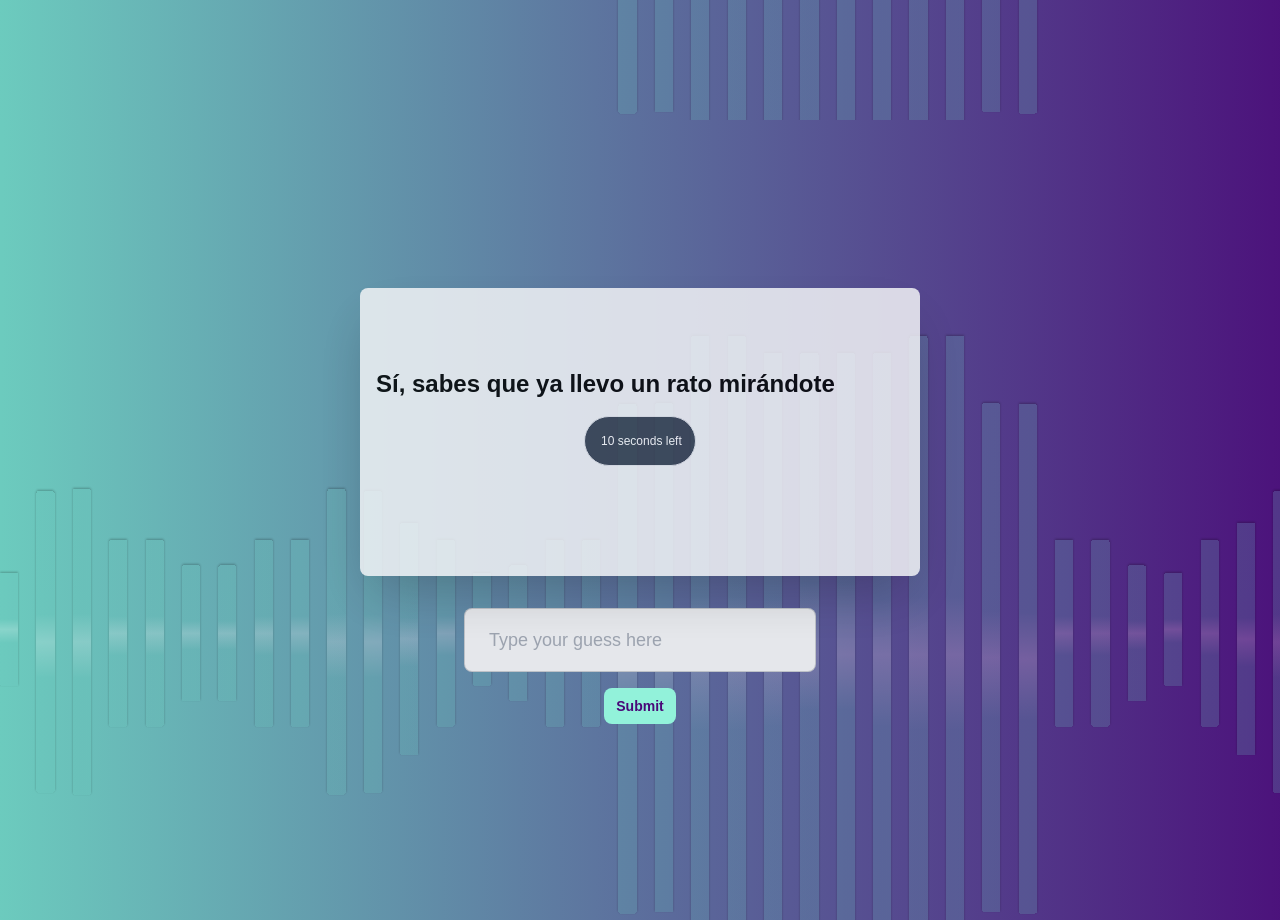
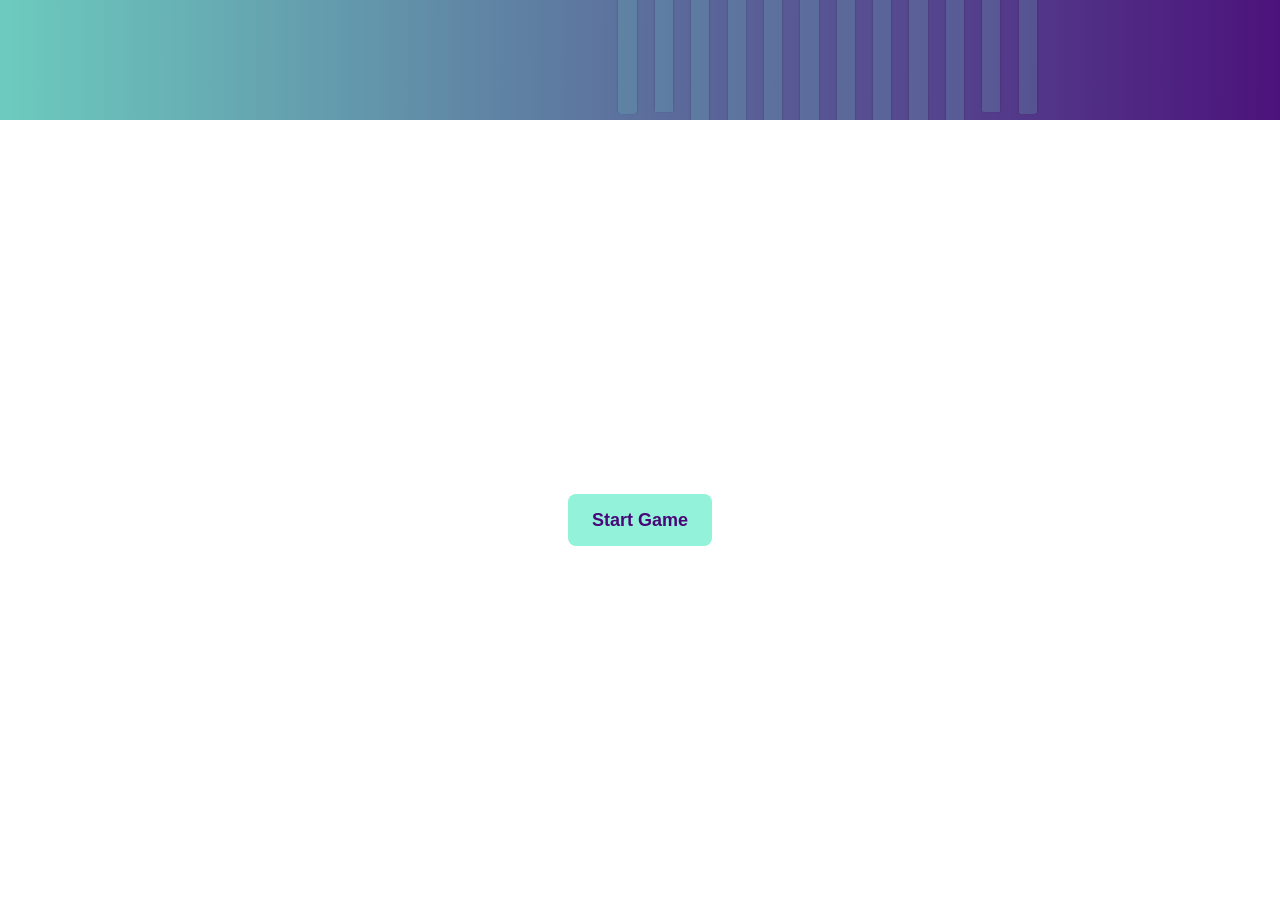
Before and after one commit to songifi/lyricsflip, a Next.js app in the folder frontend/: page / in a window 1280 px wide. Shown: the part 680-1600 px from the top of the page. Built offline with nearby package versions, Linux system fonts and the light colour scheme.

Commit message:
refactored code to match preferred architecture

```diff
--- a/frontend/app/page.js
+++ b/frontend/app/page.js
@@ -1,4 +1,4 @@
-import Game from "@/components/GameSection";
+import Game from "@/components/game/GameSection";
 import HeroSection from "@/components/HeroSection";
 
 export default function Home() {
--- a/frontend/components/GameSection.jsx
+++ /dev/null
@@ -1,102 +0,0 @@
-"use client";
-import React, { useState } from "react";
-import GameCard from "../components/GameCard";
-import { useGameData } from "@/hooks/useGameData";
-
-const POINTS_PER_CORRECT = 10;
-const REVIVE_COST = 5;
-
-const Game = () => {
-  const [currentQuestionIndex, setCurrentQuestionIndex] = useState(0);
-  const [points, setPoints] = useState(0);
-  const [questionsCompleted, setQuestionsCompleted] = useState(0);
-
-  const { questions, loading, error, refreshQuestions } = useGameData(10);
-
-  const handleTimeout = () => {
-    console.log("Time's up!");
-  };
-
-  const handleSuccess = () => {
-    setPoints((prev) => prev + POINTS_PER_CORRECT);
-    setQuestionsCompleted((prev) => prev + 1);
-    console.log("Congratulations! +10 points awarded.");
-
-    // If we're at the end of questions array, refresh questions and reset index
-    if (currentQuestionIndex === questions.length - 1) {
-      refreshQuestions();
-      setCurrentQuestionIndex(0);
-    } else {
-      setCurrentQuestionIndex((prev) => prev + 1);
-    }
-  };
-
-  const handleRevive = () => {
-    if (points >= REVIVE_COST) {
-      setPoints((prev) => prev - REVIVE_COST);
-      return true;
-    }
-    return false;
-  };
-
-  const handleGameReset = () => {
-    refreshQuestions();
-    setPoints(0);
-    setCurrentQuestionIndex(0);
-    setQuestionsCompleted(0);
-  };
-
-  if (loading) {
-    return (
-      <div className="h-screen flex items-center justify-center">
-        <div className="animate-spin rounded-full h-32 w-32 border-b-2 border-gray-900"></div>
-      </div>
-    );
-  }
-
-  if (error) {
-    return (
-      <div className="h-screen flex items-center justify-center">
-        <div className="text-center">
-          <h2 className="text-2xl font-bold text-red-600 mb-4">
-            Error Loading Questions
-          </h2>
-          <p className="text-gray-700 mb-4">{error}</p>
-          <button
-            onClick={refreshQuestions}
-            className="px-4 py-2 bg-blue-500 text-white rounded hover:bg-blue-600"
-          >
-            Try Again
-          </button>
-        </div>
-      </div>
-    );
-  }
-
-  return (
-    <div
-      id="game"
-      style={{
-        backgroundImage: "url('/img/hero-background.svg')",
-        backgroundRepeat: "no-repeat",
-        height: "100vh",
-      }}
-    >
-      <div className="p-10 h-full w-full">
-        <GameCard
-          lyricsSnippet={questions[currentQuestionIndex]?.lyricsSnippet}
-          correctAnswer={questions[currentQuestionIndex]?.correctAnswer}
-          onTimeout={handleTimeout}
-          onSuccess={handleSuccess}
-          onRevive={handleRevive}
-          onReset={handleGameReset}
-          points={points}
-          questionsCompleted={questionsCompleted}
-          // isLastQuestion={false}
-        />
-      </div>
-    </div>
-  );
-};
-
-export default Game;
--- a/frontend/components/GameCard.jsx
+++ b/frontend/components/game/GameCard.jsx
@@ -1,83 +1,100 @@
 "use client";
 
-import { useState, useEffect } from "react";
+import React, { useState, useEffect } from "react";
+import { motion } from "framer-motion";
 import Confetti from "react-confetti";
-import { motion } from "framer-motion";
+import { useGameStore } from "../../store/gameStore";
 
-const REVIVE_COST = 5;
+const GameCard = ({ lyricsSnippet, correctAnswer }) => {
+  const {
+    handleSuccess,
+    handleRevive,
+    resetGame,
+    setRandomQuestion,
+    points,
+    questionsCompleted,
+    gameStatus,
+    setGameStatus,
+  } = useGameStore();
 
-const GameCard = ({
-  lyricsSnippet,
-  correctAnswer,
-  onTimeout,
-  onSuccess,
-  onRevive,
-  onReset,
-  points,
-  questionsCompleted,
-  // isLastQuestion,
-}) => {
   const [guess, setGuess] = useState("");
   const [timeLeft, setTimeLeft] = useState(15);
   const [showConfetti, setShowConfetti] = useState(false);
-  const [gameState, setGameState] = useState("playing");
   const [isFlipped, setIsFlipped] = useState(false);
   const [showReviveOption, setShowReviveOption] = useState(false);
   const [currentAnswer, setCurrentAnswer] = useState(correctAnswer);
 
-  // Update currentAnswer when a new question is loaded and card is front-facing,
-  // try adding a few seconds timer so that the answer does not show before the question is displayed
+  // Update answer when new question loads
   useEffect(() => {
     if (!isFlipped) {
       setCurrentAnswer(correctAnswer);
     }
   }, [correctAnswer, isFlipped]);
 
+  // Timer logic
   useEffect(() => {
-    if (timeLeft > 0 && gameState === "playing") {
+    if (timeLeft > 0 && gameStatus === "playing") {
       const timer = setTimeout(() => setTimeLeft(timeLeft - 1), 1000);
       return () => clearTimeout(timer);
-    } else if (timeLeft === 0 && gameState === "playing") {
+    } else if (timeLeft === 0 && gameStatus === "playing") {
       handleTimeout();
     }
-  }, [timeLeft, gameState]);
+  }, [timeLeft, gameStatus]);
 
   const handleTimeout = () => {
-    setGameState("failed");
+    setGameStatus("failed");
     setIsFlipped(true);
     setShowReviveOption(true);
-    onTimeout();
   };
 
   const handleSubmit = () => {
-    if (gameState !== "playing") return;
+    if (gameStatus !== "playing") return;
 
     if (guess.toLowerCase().trim() === currentAnswer.toLowerCase().trim()) {
-      setGameState("success");
+      handleSuccess();
       setShowConfetti(true);
       setIsFlipped(true);
-      onSuccess();
 
       setTimeout(() => {
         setShowConfetti(false);
       }, 5000);
     } else {
-      setGameState("failed");
+      setGameStatus("failed");
       setIsFlipped(true);
       setShowReviveOption(true);
     }
   };
 
   const handleNextQuestion = () => {
-    // First, flip the card back
     setIsFlipped(false);
 
     setTimeout(() => {
-      setGameState("playing");
+      setGameStatus("playing");
       setGuess("");
       setTimeLeft(15);
       setShowReviveOption(false);
-    }, 1500); // Match the flip animation duration
+    }, 1500);
+  };
+
+  const handlePlayAgain = () => {
+    setIsFlipped(false);
+
+    setTimeout(() => {
+      resetGame(); // This now includes setting a random question
+      setGuess("");
+      setTimeLeft(15);
+      setShowReviveOption(false);
+    }, 1500);
+  };
+
+  const handleReviveAttempt = () => {
+    if (handleRevive()) {
+      // handleRevive now includes setting a random question
+      setIsFlipped(false);
+      setShowReviveOption(false);
+      setTimeLeft(15);
+      setGuess("");
+    }
   };
 
   const handleKeyPress = (e) => {
@@ -86,35 +103,9 @@ const GameCard = ({
     }
   };
 
-  const handleReviveClick = () => {
-    if (onRevive()) {
-      handleNextQuestion();
-    }
-  };
-
-  const handleResetClick = () => {
-    onReset();
-    handleNextQuestion();
-  };
-
-  const getButtonStyles = () => {
-    const baseStyles =
-      "text-sm/6 font-semibold px-3 py-1.5 text-center rounded-lg transition-colors ";
-
-    switch (gameState) {
-      case "playing":
-        return baseStyles + "text-[#490878] bg-[#92f2da] hover:bg-[#5bc4ab]";
-      case "success":
-        return baseStyles + "text-white bg-green-500 hover:bg-green-600";
-      case "failed":
-        return baseStyles + "text-white bg-red-500 hover:bg-red-600";
-      default:
-        return baseStyles + "text-[#490878] bg-[#70E3C7]";
-    }
-  };
-
+  // Rest of your component remains the same
   return (
-    <div className="relative  ">
+    <div className="relative">
       {showConfetti && (
         <Confetti
           width={window.innerWidth}
@@ -125,7 +116,7 @@ const GameCard = ({
       )}
 
       <motion.div
-        className="relative mt-32 w-72 md:w-[560px] h-72 mx-auto"
+        className="relative mt-32 w-[560px] h-72 mx-auto"
         animate={{ rotateY: isFlipped ? 180 : 0 }}
         transition={{ duration: 1.5 }}
         style={{
@@ -135,7 +126,7 @@ const GameCard = ({
       >
         {/* Front of card */}
         <div className="absolute w-full h-full backface-hidden bg-gray-100 opacity-85 p-4 rounded-lg shadow-2xl">
-          <div className="lyrics-snippet mt-8 mx-auto text-lg pt-8 font-medium text-black sm:text-2xl/8">
+          <div className="lyrics-snippet mt-8 text-lg pt-8 font-medium text-black sm:text-2xl/8">
             <h2>{lyricsSnippet}</h2>
           </div>
           <div
@@ -153,7 +144,7 @@ const GameCard = ({
           style={{ transform: "rotateY(180deg)" }}
         >
           <div className="flex flex-col items-center justify-center h-full">
-            {gameState === "success" ? (
+            {gameStatus === "success" ? (
               <div className="text-center">
                 <h3 className="text-2xl font-bold text-green-600 mb-4">
                   Correct!
@@ -183,16 +174,16 @@ const GameCard = ({
                 </p>
                 {showReviveOption && (
                   <div className="space-y-2">
-                    {points >= REVIVE_COST && (
+                    {points >= 5 && (
                       <button
-                        onClick={handleReviveClick}
+                        onClick={handleReviveAttempt}
                         className="w-full text-white bg-blue-500 hover:bg-blue-600 font-semibold px-4 py-2 rounded-lg mb-2"
                       >
-                        Revive (-{REVIVE_COST} points)
+                        Revive (-5 points)
                       </button>
                     )}
                     <button
-                      onClick={handleResetClick}
+                      onClick={handlePlayAgain}
                       className="w-full text-white bg-red-500 hover:bg-red-600 font-semibold px-4 py-2 rounded-lg"
                     >
                       Play Again
@@ -212,12 +203,15 @@ const GameCard = ({
           onChange={(e) => setGuess(e.target.value)}
           onKeyPress={handleKeyPress}
           placeholder="Type your guess here"
-          disabled={gameState !== "playing"}
-          className="input input-bordered input-lg md:w-full max-w-xs md:max-w-sm mb-4 text-black bg-gray-200
+          disabled={gameStatus !== "playing"}
+          className="input input-bordered input-lg w-full max-w-sm mb-4 text-black bg-gray-200
                disabled:opacity-50 disabled:cursor-not-allowed"
         />
-        {gameState === "playing" && (
-          <button onClick={handleSubmit} className={getButtonStyles()}>
+        {gameStatus === "playing" && (
+          <button
+            onClick={handleSubmit}
+            className="text-sm/6 font-semibold px-3 py-1.5 text-center rounded-lg transition-colors text-[#490878] bg-[#92f2da] hover:bg-[#5bc4ab]"
+          >
             Submit
           </button>
         )}
--- /dev/null
+++ b/frontend/components/game/GameSection.jsx
@@ -0,0 +1,73 @@
+"use client";
+import React from "react";
+import GameCard from "./GameCard";
+import { useGameLogic } from "../../hooks/useGameLogic";
+import { useGameStore } from "../../store/gameStore";
+
+const Game = () => {
+  const { loading, error, refreshQuestions } = useGameLogic(10);
+  const { currentQuestionIndex, questions, gameStatus, setGameStatus } =
+    useGameStore();
+
+  if (loading) {
+    return (
+      <div className="h-screen flex items-center justify-center">
+        <div className="animate-spin rounded-full h-32 w-32 border-b-2 border-gray-900"></div>
+      </div>
+    );
+  }
+
+  if (error) {
+    return (
+      <div className="h-screen flex items-center justify-center">
+        <div className="text-center">
+          <h2 className="text-2xl font-bold text-red-600 mb-4">
+            Error Loading Questions
+          </h2>
+          <p className="text-gray-700 mb-4">{error}</p>
+          <button
+            onClick={refreshQuestions}
+            className="px-4 py-2 bg-blue-500 text-white rounded hover:bg-blue-600"
+          >
+            Try Again
+          </button>
+        </div>
+      </div>
+    );
+  }
+
+  if (gameStatus === "idle") {
+    return (
+      <div className="h-screen flex items-center justify-center">
+        <button
+          onClick={() => setGameStatus("playing")} // Transition to "playing"
+          className="px-6 py-3 text-[#490878] bg-[#92f2da] rounded-lg text-lg font-bold hover:shadow-2xl"
+        >
+          Start Game
+        </button>
+      </div>
+    );
+  }
+
+  const currentQuestion = questions[currentQuestionIndex];
+
+  return (
+    <div
+      id="game"
+      style={{
+        backgroundImage: "url('/img/hero-background.svg')",
+        backgroundRepeat: "no-repeat",
+        height: "100vh",
+      }}
+    >
+      <div className="p-10 h-full w-full">
+        <GameCard
+          lyricsSnippet={currentQuestion?.lyricsSnippet}
+          correctAnswer={currentQuestion?.correctAnswer}
+        />
+      </div>
+    </div>
+  );
+};
+
+export default Game;
--- /dev/null
+++ b/frontend/hooks/useGameLogic.js
@@ -0,0 +1,43 @@
+import { useState, useEffect } from "react";
+import { useGameStore } from "../store/gameStore";
+import GeniusService from "../services/geniusService";
+
+export function useGameLogic(questionCount = 10) {
+  const { setQuestions, setLoading, setError, questions, loading, error } =
+    useGameStore();
+
+  const fetchQuestions = async () => {
+    try {
+      setLoading(true);
+      setError(null);
+
+      const geniusService = GeniusService.getInstance();
+      const snippets = await geniusService.getRandomLyricSnippets(
+        "",
+        questionCount
+      );
+
+      setQuestions(
+        snippets.map((snippet) => ({
+          lyricsSnippet: snippet.lyricsSnippet,
+          correctAnswer: snippet.songTitle,
+        }))
+      );
+    } catch (err) {
+      setError(err.message || "An error occurred while fetching questions");
+    } finally {
+      setLoading(false);
+    }
+  };
+
+  useEffect(() => {
+    fetchQuestions();
+  }, [questionCount]);
+
+  return {
+    questions,
+    loading,
+    error,
+    refreshQuestions: fetchQuestions,
+  };
+}
--- a/frontend/package.json
+++ b/frontend/package.json
@@ -17,7 +17,8 @@
     "react": "^19.0.0",
     "react-confetti": "^6.2.2",
     "react-dom": "^19.0.0",
-    "react-icons": "^5.4.0"
+    "react-icons": "^5.4.0",
+    "zustand": "^5.0.3"
   },
   "devDependencies": {
     "@eslint/eslintrc": "^3",
--- /dev/null
+++ b/frontend/store/gameStore.js
@@ -0,0 +1,107 @@
+import { create } from "zustand";
+
+const POINTS_PER_CORRECT = 10;
+const REVIVE_COST = 5;
+
+export const useGameStore = create((set, get) => ({
+  // State
+  points: 0,
+  questionsCompleted: 0,
+  currentQuestionIndex: 0,
+  gameStatus: "idle",
+  questions: [],
+  loading: false,
+  error: null,
+
+  // Actions
+  setPoints: (points) => set({ points }),
+  addPoints: () =>
+    set((state) => ({ points: state.points + POINTS_PER_CORRECT })),
+  deductPoints: (amount) => set((state) => ({ points: state.points - amount })),
+  setQuestions: (questions) => set({ questions }),
+  setGameStatus: (status) => set({ gameStatus: status }),
+  setLoading: (loading) => set({ loading }),
+  setError: (error) => set({ error }),
+
+  // Get a random question index different from current
+  getRandomQuestionIndex: () => {
+    const state = get();
+    const currentIndex = state.currentQuestionIndex;
+    const questionsLength = state.questions.length;
+
+    if (questionsLength <= 1) return 0;
+
+    let newIndex;
+    do {
+      newIndex = Math.floor(Math.random() * questionsLength);
+    } while (newIndex === currentIndex);
+
+    return newIndex;
+  },
+
+  // Set a random question
+  setRandomQuestion: () => {
+    const newIndex = get().getRandomQuestionIndex();
+    set({ currentQuestionIndex: newIndex });
+  },
+
+  incrementQuestion: () =>
+    set((state) => {
+      // If we're at the end of questions, use random question
+      if (state.currentQuestionIndex >= state.questions.length - 1) {
+        const newIndex = state.getRandomQuestionIndex();
+        return {
+          currentQuestionIndex: newIndex,
+          questionsCompleted: state.questionsCompleted + 1,
+        };
+      }
+
+      return {
+        currentQuestionIndex: state.currentQuestionIndex + 1,
+        questionsCompleted: state.questionsCompleted + 1,
+      };
+    }),
+
+  resetGame: () =>
+    set((state) => ({
+      points: 0,
+      questionsCompleted: 0,
+      currentQuestionIndex: state.getRandomQuestionIndex(),
+      gameStatus: "playing",
+    })),
+
+  // Game actions
+
+  handleSuccess: () => {
+    const state = get();
+    set({
+      points: state.points + POINTS_PER_CORRECT,
+      questionsCompleted: state.questionsCompleted + 1,
+      gameStatus: "success",
+    });
+
+    // If at end of questions, get random question
+    if (state.currentQuestionIndex >= state.questions.length - 1) {
+      const newIndex = state.getRandomQuestionIndex();
+      set({ currentQuestionIndex: newIndex });
+    } else {
+      set({ currentQuestionIndex: state.currentQuestionIndex + 1 });
+    }
+  },
+
+  handleRevive: () => {
+    const state = get();
+    if (state.points >= REVIVE_COST) {
+      const newIndex = state.getRandomQuestionIndex();
+      set({
+        points: state.points - REVIVE_COST,
+        gameStatus: "playing",
+        currentQuestionIndex: newIndex, // Set new random question
+      });
+      return true;
+    }
+    return false;
+  },
+
+  handleGameOver: () => set({ gameStatus: "finished" }),
+}));
```
Also changed, not shown: 1 other file (tests, documents, lock files or other folders).
